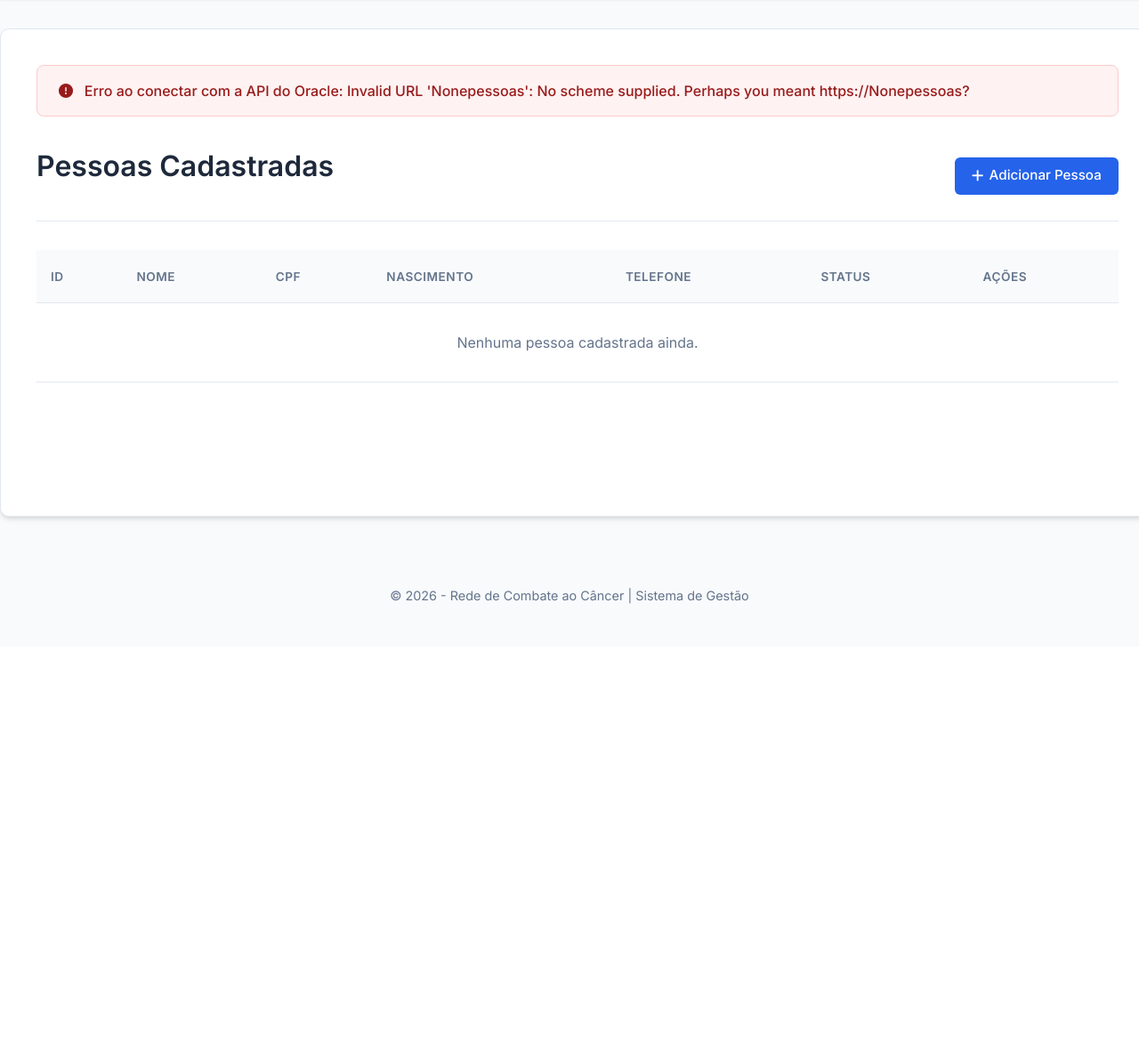
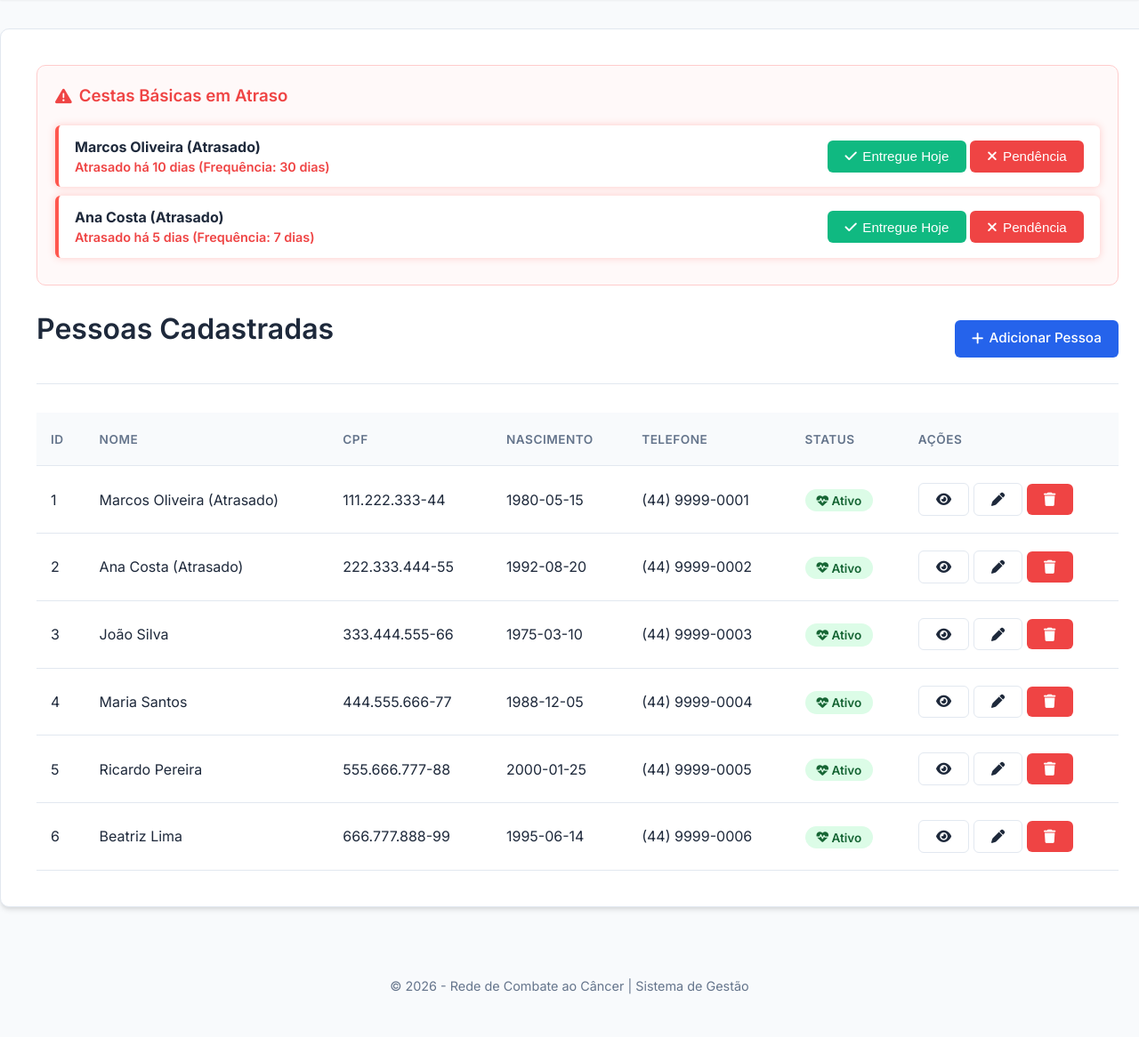
Before and after one commit to caiobraz-cmd/gestao-rcc, a Flask app: page / in a window 1280 px wide. Shown: the part 73-1239 px from the top of the page at 89% size. Before the commit the page ends 752 px from the top, so only its background shows below. Run offline with Flask 3, Linux system fonts and the light colour scheme; the visitor is signed in with stand-in values (Sample User, id 1).

Commit message:
Update AlgoritmoBasico
Foi adiciona Sistema que analisa a ultima cesta básica baseado no padrão que o paciente deveria receber (que o responsável do local irá escolher o dia)

Api Listar Desligada para testes do algoritmo em banco de dados local.

Reformulado alguns itens para a melhora de performance

Adição de um novo item(ainda tem que ser adicionado CSS no item) no formulário para colaborar com o algoritmo que apresentou um bom desenvolvimento durante os testes.

```diff
--- a/app/routes/pessoa_routes.py
+++ b/app/routes/pessoa_routes.py
@@ -10,7 +10,7 @@
 import requests
 import json
 from flask import Blueprint, render_template, request, redirect, url_for, flash, current_app
-from datetime import datetime
+from datetime import datetime, timedelta
 from app.routes.auth_routes import login_required
 
 # --- Configuração do Blueprint ---
@@ -21,6 +21,20 @@
     static_folder='../../static'
 )
 
+# ============================================================================
+# DADOS DE TESTE (MOCK) PARA A CESTA BÁSICA
+# ============================================================================
+# Mude para False quando for usar o banco de dados Oracle de verdade
+USAR_MOCK = True
+
+MOCK_PESSOAS = [
+    { "seq_id": 1, "ds_nome": "Marcos Oliveira (Atrasado)", "num_cpf": "111.222.333-44", "dt_nascimento": "1980-05-15", "num_telefone": "(44) 9999-0001", "dt_ultima_cesta": (datetime.now() - timedelta(days=40)).strftime('%Y-%m-%d'), "num_frequencia_cesta": 30 },
+    { "seq_id": 2, "ds_nome": "Ana Costa (Atrasado)", "num_cpf": "222.333.444-55", "dt_nascimento": "1992-08-20", "num_telefone": "(44) 9999-0002", "dt_ultima_cesta": (datetime.now() - timedelta(days=12)).strftime('%Y-%m-%d'), "num_frequencia_cesta": 7 },
+    { "seq_id": 3, "ds_nome": "João Silva", "num_cpf": "333.444.555-66", "dt_nascimento": "1975-03-10", "num_telefone": "(44) 9999-0003", "dt_ultima_cesta": (datetime.now() - timedelta(days=5)).strftime('%Y-%m-%d'), "num_frequencia_cesta": 30 },
+    { "seq_id": 4, "ds_nome": "Maria Santos", "num_cpf": "444.555.666-77", "dt_nascimento": "1988-12-05", "num_telefone": "(44) 9999-0004", "dt_ultima_cesta": (datetime.now() - timedelta(days=20)).strftime('%Y-%m-%d'), "num_frequencia_cesta": 30 },
+    { "seq_id": 5, "ds_nome": "Ricardo Pereira", "num_cpf": "555.666.777-88", "dt_nascimento": "2000-01-25", "num_telefone": "(44) 9999-0005", "dt_ultima_cesta": (datetime.now() - timedelta(days=2)).strftime('%Y-%m-%d'), "num_frequencia_cesta": 7 },
+    { "seq_id": 6, "ds_nome": "Beatriz Lima", "num_cpf": "666.777.888-99", "dt_nascimento": "1995-06-14", "num_telefone": "(44) 9999-0006", "dt_ultima_cesta": (datetime.now() - timedelta(days=10)).strftime('%Y-%m-%d'), "num_frequencia_cesta": 15 }
+]
 
 # --- Função Auxiliar ---
 def get_api_url():
@@ -35,29 +49,67 @@
 @pessoa_bp.route('/')
 @login_required
 def listar():
-    """Exibe a lista de todas as pessoas cadastradas, buscando da API."""
+    """Exibe a lista de todas as pessoas cadastradas e verifica atrasos nas cestas."""
     pessoas = []
-    try:
-        headers = {
-            'User-Agent': 'Mozilla/5.0 (Windows NT 10.0; Win64; x64) AppleWebKit/537.36 (KHTML, like Gecko) Chrome/91.0.4472.124 Safari/537.36'
-        }
-        api_url = f"{get_api_url()}pessoas"
-        print(f"--- [DEBUG] GET para: {api_url} ---")
-        response = requests.get(api_url, headers=headers, timeout=15)
+    pacientes_atrasados = []
+    hoje = datetime.now().date()
 
-        print(f"--- [DEBUG] GET Status Code: {response.status_code} ---")
-        response.raise_for_status()
-        data = response.json()
-        pessoas = data.get('items', [])
-        print(f"--- [DEBUG] GET Recebido {len(pessoas)} itens ---")
-    except requests.exceptions.Timeout:
-        print("\n--- [DEBUG] Erro: Timeout na requisição GET (listar) ---\n")
-        flash("Erro ao listar pacientes: A conexão demorou muito (Timeout).", 'danger')
-    except requests.exceptions.RequestException as e:
-        print(f"\n--- [DEBUG] Erro capturado na requisição GET (listar): {e} ---\n")
-        flash(f"Erro ao conectar com a API do Oracle: {e}", "danger")
+    if USAR_MOCK:
+        # ==========================================
+        # 1. LÓGICA DE TESTE (MOCK LOCAL)
+        # ==========================================
+        pessoas = MOCK_PESSOAS
+        for p in pessoas:
+            if p.get('dt_ultima_cesta') and p.get('num_frequencia_cesta'):
+                ultima_cesta = datetime.strptime(p['dt_ultima_cesta'], '%Y-%m-%d').date()
+                frequencia = int(p['num_frequencia_cesta'])
+                dias_passados = (hoje - ultima_cesta).days
 
-    return render_template('listar.html', pessoas=pessoas, titulo="Lista de Pacientes")
+                if dias_passados > frequencia:
+                    p['dias_atraso'] = dias_passados - frequencia
+                    pacientes_atrasados.append(p)
+    else:
+        # ==========================================
+        # 2. LÓGICA REAL (API ORACLE ORIGINAL)
+        # ==========================================
+        try:
+            headers = {
+                'User-Agent': 'Mozilla/5.0 (Windows NT 10.0; Win64; x64) AppleWebKit/537.36 (KHTML, like Gecko) Chrome/91.0.4472.124 Safari/537.36'
+            }
+            api_url = f"{get_api_url()}pessoas"
+            print(f"--- [DEBUG] GET para: {api_url} ---")
+            response = requests.get(api_url, headers=headers, timeout=15)
+
+            print(f"--- [DEBUG] GET Status Code: {response.status_code} ---")
+            response.raise_for_status()
+            data = response.json()
+            pessoas = data.get('items', [])
+            print(f"--- [DEBUG] GET Recebido {len(pessoas)} itens ---")
+
+            # Lógica de cálculo rodando nos dados reais do Oracle
+            for p in pessoas:
+                if p.get('dt_ultima_cesta') and p.get('num_frequencia_cesta'):
+                    try:
+                        # Pega os primeiros 10 caracteres (YYYY-MM-DD)
+                        data_str = p['dt_ultima_cesta'][:10]
+                        ultima_cesta = datetime.strptime(data_str, '%Y-%m-%d').date()
+                        frequencia = int(p['num_frequencia_cesta'])
+                        dias_passados = (hoje - ultima_cesta).days
+
+                        if dias_passados > frequencia:
+                            p['dias_atraso'] = dias_passados - frequencia
+                            pacientes_atrasados.append(p)
+                    except Exception as e:
+                        print(f"Erro ao calcular cesta de {p.get('ds_nome')}: {e}")
+
+        except requests.exceptions.Timeout:
+            print("\n--- [DEBUG] Erro: Timeout na requisição GET (listar) ---\n")
+            flash("Erro ao listar pacientes: A conexão demorou muito (Timeout).", 'danger')
+        except requests.exceptions.RequestException as e:
+            print(f"\n--- [DEBUG] Erro capturado na requisição GET (listar): {e} ---\n")
+            flash(f"Erro ao conectar com a API do Oracle: {e}", "danger")
+
+    return render_template('listar.html', pessoas=pessoas, pacientes_atrasados=pacientes_atrasados, titulo="Lista de Pacientes")
 
 
 @pessoa_bp.route('/novo', methods=['GET', 'POST'])
@@ -318,3 +370,13 @@
             flash(f"Erro ao registrar serviço: {e}", 'danger')
 
     return render_template('novo_servico.html', pessoa=pessoa, titulo="Registrar Novo Serviço")
+
+# ============================================================================
+# ROTA TEMPORÁRIA PARA O BOTÃO "ENTREGUE" ENQUANTO ESTIVER NO MOCK
+# ============================================================================
+@pessoa_bp.route('/renovar_cesta/<int:id>', methods=['POST'])
+@login_required
+def renovar_cesta(id):
+    """Rota apenas para teste visual do botão verde"""
+    flash(f"Cesta do paciente com ID {id} registrada como entregue (Modo Teste)!", "success")
+    return redirect(url_for('pessoa_bp.listar'))
--- a/templates/listar.html
+++ b/templates/listar.html
@@ -1,6 +1,55 @@
 {% extends "base.html" %}
 
 {% block conteudo %}
+{% if pacientes_atrasados %}
+<style>
+    @keyframes pulso-alerta {
+        0% { box-shadow: 0 0 0px rgba(255, 69, 58, 0); border-left: 4px solid #ffb3b3; }
+        50% { box-shadow: 0 0 10px rgba(255, 69, 58, 0.3); border-left: 4px solid #ff453a; }
+        100% { box-shadow: 0 0 0px rgba(255, 69, 58, 0); border-left: 4px solid #ffb3b3; }
+    }
+    .caixa-atrasos {
+        background-color: #fff9f9;
+        border: 1px solid #ffcccc;
+        border-radius: var(--radius);
+        padding: 20px;
+        margin-bottom: 25px;
+    }
+    .item-atrasado {
+        display: flex;
+        justify-content: space-between;
+        align-items: center;
+        background-color: white;
+        padding: 12px 18px;
+        margin-bottom: 10px;
+        border-radius: 6px;
+        animation: pulso-alerta 2.5s infinite ease-in-out;
+    }
+    .info-paciente h4 { margin: 0; color: var(--text-main); }
+    .info-paciente p { margin: 0; color: var(--danger); font-size: 0.9em; font-weight: 600; }
+</style>
+
+<div class="caixa-atrasos">
+    <h3 style="color: var(--danger); margin-top: 0; display: flex; align-items: center; gap: 8px;">
+        <i class="fa-solid fa-triangle-exclamation"></i> Cestas Básicas em Atraso
+    </h3>
+
+    {% for paciente in pacientes_atrasados %}
+    <div class="item-atrasado">
+        <div class="info-paciente">
+            <h4>{{ paciente.ds_nome }}</h4>
+            <p>Atrasado há {{ paciente.dias_atraso }} dias (Frequência: {{ paciente.num_frequencia_cesta }} dias)</p>
+        </div>
+        <div class="acoes">
+            <form action="{{ url_for('pessoa_bp.renovar_cesta', id=paciente.seq_id) }}" method="post" style="display: inline;">
+                <button type="submit" class="btn btn-primary" style="background-color: var(--success);"><i class="fa-solid fa-check"></i> Entregue Hoje</button>
+            </form>
+            <button class="btn btn-danger" onclick="alert('Funcionalidade de pendência em breve.')"><i class="fa-solid fa-xmark"></i> Pendência</button>
+        </div>
+    </div>
+    {% endfor %}
+</div>
+{% endif %}
     <div class="header-action">
         <h1>Pessoas Cadastradas</h1>
         <a href="{{ url_for('pessoa_bp.novo') }}" class="btn btn-primary">
```
Also changed, not shown: templates/editar.html (+30 -0 lines), templates/novo.html (+30 -0 lines).
